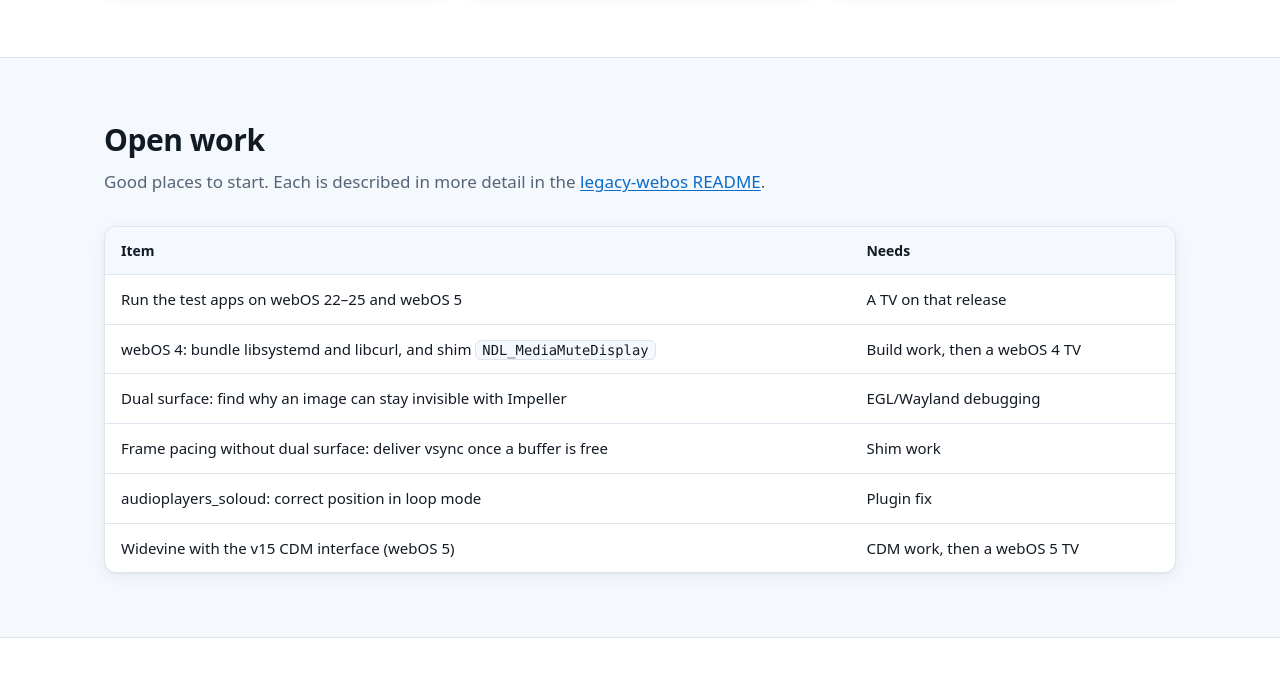
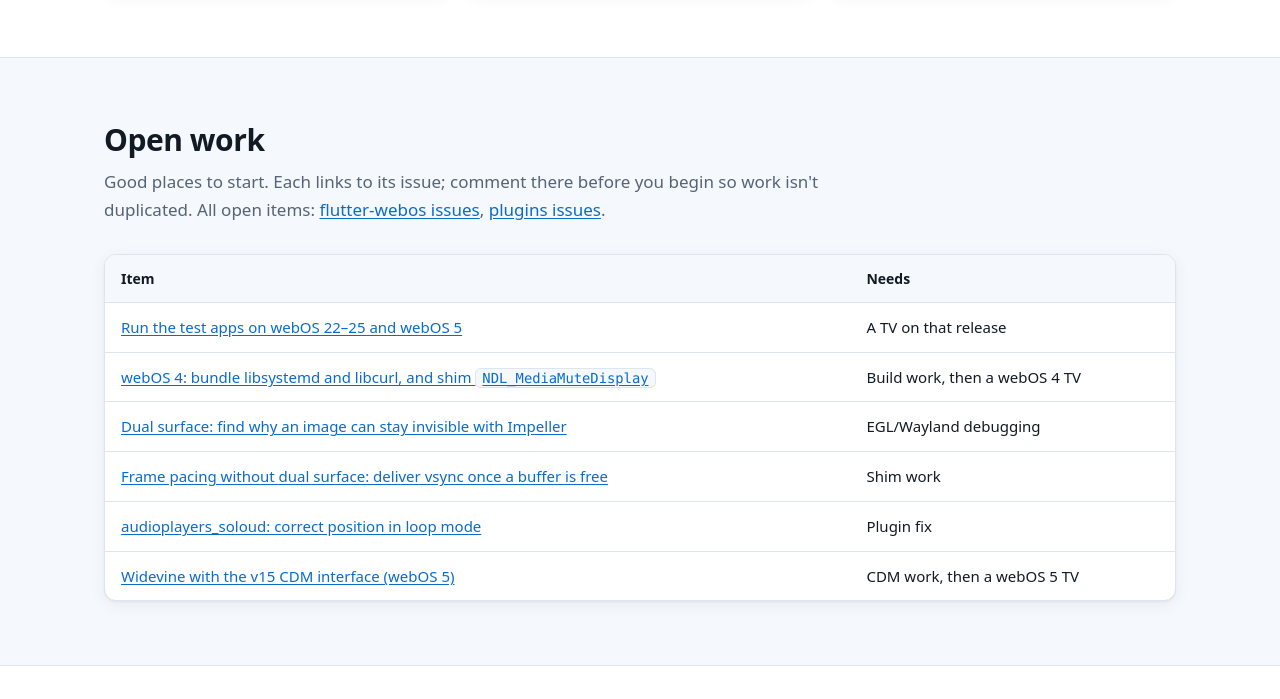
Before and after one commit to Webos-Flutter-Legacy-TV/webos-flutter-legacy-tv.github.io, a plain HTML site: page contribute.html in a window 1280 px wide. Shown: the part 671-1370 px from the top of the page. Drawn offline with Linux system fonts and the light colour scheme.

Commit message:
Contribute: link open work to its issues

```diff
--- a/contribute.html
+++ b/contribute.html
@@ -36,17 +36,18 @@
 <section class="alt">
   <div class="wrap">
     <h2>Open work</h2>
-    <p class="sub">Good places to start. Each is described in more detail in the
-      <a href="https://github.com/Webos-Flutter-Legacy-TV/flutter-webos/blob/main/legacy-webos/README.md">legacy-webos README</a>.</p>
+    <p class="sub">Good places to start. Each links to its issue; comment there before you begin so work isn't duplicated.
+      All open items: <a href="https://github.com/Webos-Flutter-Legacy-TV/flutter-webos/issues">flutter-webos issues</a>,
+      <a href="https://github.com/Webos-Flutter-Legacy-TV/plugins/issues">plugins issues</a>.</p>
     <div class="table"><table>
       <thead><tr><th>Item</th><th>Needs</th></tr></thead>
       <tbody>
-        <tr><td>Run the test apps on webOS 22&ndash;25 and webOS 5</td><td>A TV on that release</td></tr>
-        <tr><td>webOS 4: bundle libsystemd and libcurl, and shim <code>NDL_MediaMuteDisplay</code></td><td>Build work, then a webOS 4 TV</td></tr>
-        <tr><td>Dual surface: find why an image can stay invisible with Impeller</td><td>EGL/Wayland debugging</td></tr>
-        <tr><td>Frame pacing without dual surface: deliver vsync once a buffer is free</td><td>Shim work</td></tr>
-        <tr><td>audioplayers_soloud: correct position in loop mode</td><td>Plugin fix</td></tr>
-        <tr><td>Widevine with the v15 CDM interface (webOS 5)</td><td>CDM work, then a webOS 5 TV</td></tr>
+        <tr><td><a href="https://github.com/Webos-Flutter-Legacy-TV/flutter-webos/issues/1">Run the test apps on webOS 22&ndash;25 and webOS 5</a></td><td>A TV on that release</td></tr>
+        <tr><td><a href="https://github.com/Webos-Flutter-Legacy-TV/flutter-webos/issues/2">webOS 4: bundle libsystemd and libcurl, and shim <code>NDL_MediaMuteDisplay</code></a></td><td>Build work, then a webOS 4 TV</td></tr>
+        <tr><td><a href="https://github.com/Webos-Flutter-Legacy-TV/flutter-webos/issues/3">Dual surface: find why an image can stay invisible with Impeller</a></td><td>EGL/Wayland debugging</td></tr>
+        <tr><td><a href="https://github.com/Webos-Flutter-Legacy-TV/flutter-webos/issues/4">Frame pacing without dual surface: deliver vsync once a buffer is free</a></td><td>Shim work</td></tr>
+        <tr><td><a href="https://github.com/Webos-Flutter-Legacy-TV/plugins/issues/1">audioplayers_soloud: correct position in loop mode</a></td><td>Plugin fix</td></tr>
+        <tr><td><a href="https://github.com/Webos-Flutter-Legacy-TV/flutter-webos/issues/5">Widevine with the v15 CDM interface (webOS 5)</a></td><td>CDM work, then a webOS 5 TV</td></tr>
       </tbody>
     </table></div>
   </div>
```
